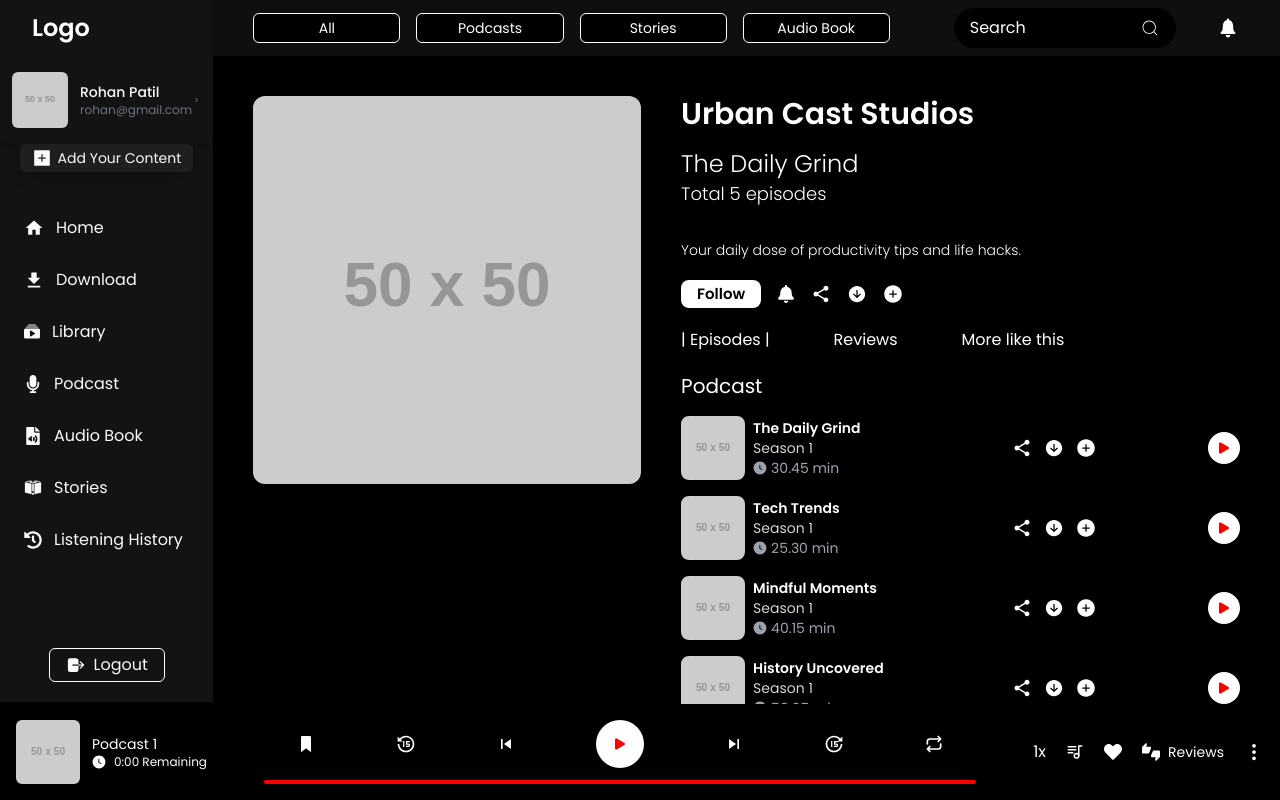
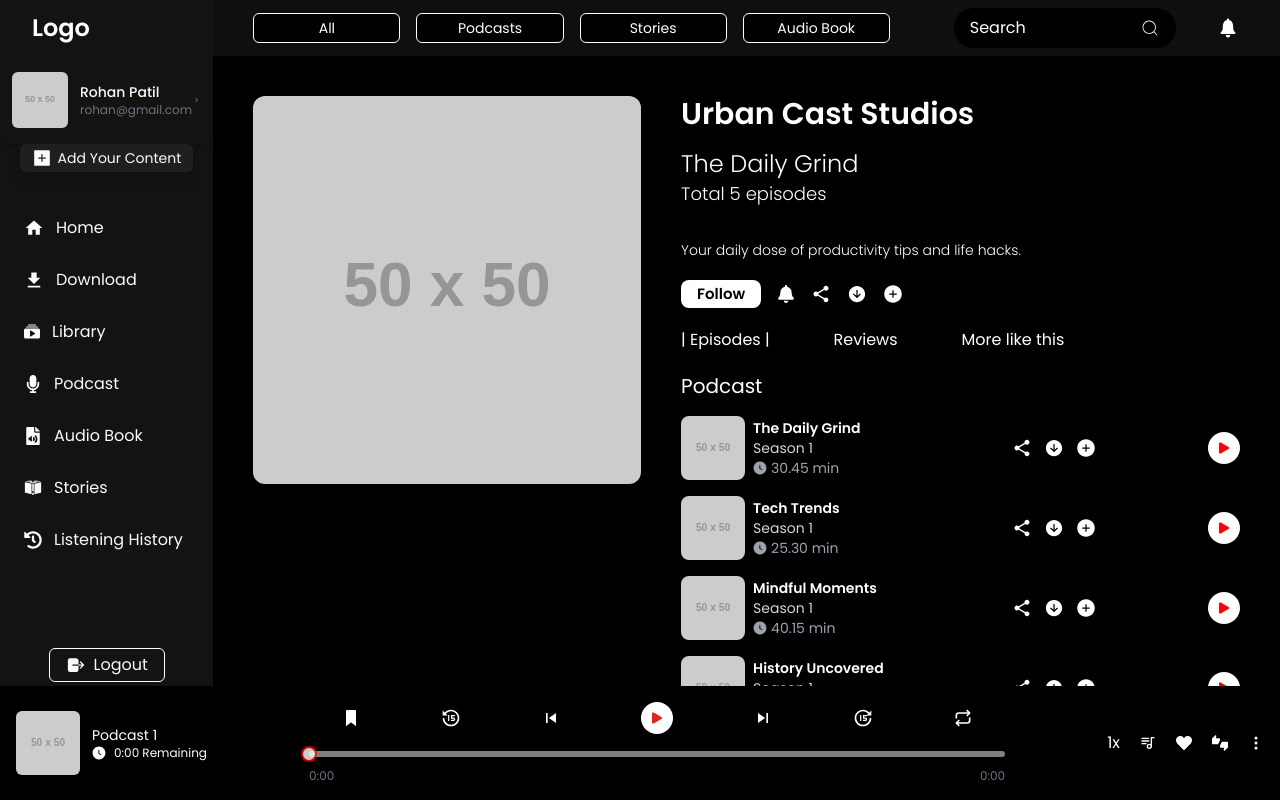
Before and after one commit to satishd01/podcast, a React (Vite) app in the folder podcast/: page /creator/1 in a window 1280 px wide. Both pictures are taken after a click on the element 1223 px from the left and 398 px from the top of the page. Shown: the top 800 px of the page. Built offline with nearby package versions, Linux system fonts and the light colour scheme; the HTML template or start-up script is replaced by a standard one.

Commit message:
fix: ProgressBar

```diff
--- a/podcast/package.json
+++ b/podcast/package.json
@@ -12,6 +12,7 @@
   "dependencies": {
     "@hello-pangea/dnd": "^17.0.0",
     "@reduxjs/toolkit": "^2.3.0",
+    "rc-slider": "^11.1.7",
     "react": "^18.3.1",
     "react-dom": "^18.3.1",
     "react-hot-toast": "^2.4.1",
--- a/podcast/src/components/Player/Player.jsx
+++ b/podcast/src/components/Player/Player.jsx
@@ -1,30 +1,27 @@
 import React, { useEffect, useRef, useState } from "react";
-import { BsThreeDotsVertical } from "react-icons/bs";
-import { FaHeart } from "react-icons/fa";
-import { GoClockFill } from "react-icons/go";
-import { IoIosBookmark } from "react-icons/io";
-import { IoPlay } from "react-icons/io5";
-import { FaPause } from "react-icons/fa";
-import { MdSkipPrevious, MdThumbsUpDown } from "react-icons/md";
-import { RiForward15Fill, RiReplay15Fill } from "react-icons/ri";
-import { TbPlaylist, TbRepeat } from "react-icons/tb";
-import { MdSkipNext } from "react-icons/md"; // Import skip next icon
-import { BiSkipPrevious } from "react-icons/bi"; // Import skip previous icon
+
 import { useSelector } from "react-redux";
-import { playerTitleLength } from "../../utils/constants";
 import PlayerOptions from "./PlayerOptions/PlayerOptions";
 import PlayNext from "./PlayNext/PlayNext";
 import ProgressBar from "./ProgressBar";
+import { GoClockFill } from "react-icons/go";
+import { IoIosBookmark } from "react-icons/io";
+import { RiForward15Fill, RiReplay15Fill } from "react-icons/ri";
+import { MdSkipNext, MdSkipPrevious, MdThumbsUpDown } from "react-icons/md";
+import { FaHeart, FaPause } from "react-icons/fa";
+import { IoPlay } from "react-icons/io5";
+import { TbPlaylist, TbRepeat } from "react-icons/tb";
+import { BsThreeDotsVertical } from "react-icons/bs";
 
 const Player = () => {
   const [isPlayerOptionOpen, setIsPlayerOptionOpen] = useState(false);
   const [isPlayNextOpen, setIsPlayNextOpen] = useState(false);
-  const [isPlaying, setIsPlaying] = useState(false); // Default is false (paused)
+  const [isPlaying, setIsPlaying] = useState(false);
   const [currentTime, setCurrentTime] = useState(0);
   const [duration, setDuration] = useState(0);
   const [speed, setSpeed] = useState(1);
   const [currentIndex, setCurrentIndex] = useState(0);
-  const [songs, setSongs] = useState([
+  const [songs] = useState([
     {
       name: "Podcast 1",
       audioUrl: "https://www.soundhelix.com/examples/mp3/SoundHelix-Song-2.mp3",
@@ -87,44 +84,25 @@ const Player = () => {
 
   const skipTime = (seconds) => {
     if (audioRef.current) {
-      let newTime = audioRef.current.currentTime + seconds;
-      newTime = Math.max(0, Math.min(newTime, duration));
+      const newTime = Math.max(
+        0,
+        Math.min(audioRef.current.currentTime + seconds, duration)
+      );
       handleSeek(newTime);
     }
   };
 
   const toggleSpeed = () => {
-    setSpeed((prevSpeed) => {
-      switch (prevSpeed) {
-        case 1:
-          return 1.25;
-        case 1.25:
-          return 1.5;
-        case 1.5:
-          return 1.75;
-        case 1.75:
-          return 2;
-        default:
-          return 1;
-      }
-    });
+    const speeds = [1, 1.25, 1.5, 1.75, 2];
+    const nextIndex = (speeds.indexOf(speed) + 1) % speeds.length;
+    setSpeed(speeds[nextIndex]);
   };
 
-  const playNextSong = () => {
-    if (currentIndex < songs.length - 1) {
-      setCurrentIndex(currentIndex + 1);
-    } else {
-      setCurrentIndex(0);
-    }
-  };
+  const playNextSong = () =>
+    setCurrentIndex((prev) => (prev + 1) % songs.length);
 
-  const playPreviousSong = () => {
-    if (currentIndex > 0) {
-      setCurrentIndex(currentIndex - 1);
-    } else {
-      setCurrentIndex(songs.length - 1);
-    }
-  };
+  const playPreviousSong = () =>
+    setCurrentIndex((prev) => (prev - 1 + songs.length) % songs.length);
 
   useEffect(() => {
     if (audioRef.current && isPlaying) {
@@ -147,46 +125,39 @@ const Player = () => {
             className="rounded-md w-12 h-12 md:w-16 md:h-16"
           />
           <div className="text-sm">
-            <p>
-              {songs[currentIndex].name.length > playerTitleLength
-                ? `${songs[currentIndex].name.slice(0, playerTitleLength)}....`
-                : songs[currentIndex].name}
-            </p>
+            <p>{songs[currentIndex].name}</p>
             <div className="flex items-center gap-2">
               <GoClockFill className="text-white" />
               <p className="text-xs">
-                {`${Math.floor((duration - currentTime) / 60)}:${
-                  Math.floor((duration - currentTime) % 60) < 10
-                    ? "0" + Math.floor((duration - currentTime) % 60)
-                    : Math.floor((duration - currentTime) % 60)
-                } Remaining`}
+                {`${Math.floor((duration - currentTime) / 60)}:${String(
+                  Math.floor((duration - currentTime) % 60)
+                ).padStart(2, "0")} Remaining`}
               </p>
             </div>
           </div>
         </div>
-        <div className="flex flex-col items-center md:justify-center gap-3 mb-4 sm:mb-0">
-          <div className="flex items-center justify-center gap-5 md:gap-20 px-8">
+        <div className="flex flex-col items-center gap-3 mb-4 sm:mb-0">
+          <div className="flex items-center gap-5 md:gap-20 px-8">
             <IoIosBookmark className="text-xl" />
             <RiReplay15Fill
               className="text-xl cursor-pointer"
               onClick={() => skipTime(-15)}
             />
             <MdSkipPrevious
-              className="text-white text-xl cursor-pointer"
+              className="text-xl cursor-pointer"
               onClick={playPreviousSong}
             />
-
             <div
-              className="md:p-4 p-2 rounded-full flex items-center justify-center bg-white cursor-pointer"
+              className="p-2 rounded-full bg-white cursor-pointer"
               onClick={togglePlayPause}>
               {isPlaying ? (
-                <FaPause className="text-[#FF0000]" />
+                <FaPause className="text-red-600" />
               ) : (
-                <IoPlay className="text-[#FF0000]" />
+                <IoPlay className="text-red-600" />
               )}
             </div>
             <MdSkipNext
-              className="text-white text-xl cursor-pointer"
+              className="text-xl cursor-pointer"
               onClick={playNextSong}
             />
             <RiForward15Fill
@@ -195,30 +166,25 @@ const Player = () => {
             />
             <TbRepeat className="text-xl" />
           </div>
-          <div className="w-full md:px-0">
+          <div className="w-full">
             <ProgressBar
               duration={duration}
               currentTime={currentTime}
               onSeek={handleSeek}
-              playbackSpeed={speed}
             />
           </div>
         </div>
-        <div className="flex items-center justify-center gap-5 text-lg">
-          <p className="text-[1rem]" onClick={toggleSpeed}>
+        <div className="flex items-center gap-5">
+          <p onClick={toggleSpeed} className="cursor-pointer">
             {speed}x
           </p>
           <TbPlaylist
-            className="text-white cursor-pointer"
+            className="cursor-pointer"
             onClick={() => setIsPlayNextOpen((prev) => !prev)}
           />
-          <FaHeart className="text-white text-lg" />
-          <div className="flex items-center gap-2">
-            <MdThumbsUpDown className="text-white" />
-            <p className="text-sm">Reviews</p>
-          </div>
+          <FaHeart />
+          <MdThumbsUpDown />
           <BsThreeDotsVertical
-            className="text-white text-xl cursor-pointer"
             onClick={() => setIsPlayerOptionOpen((prev) => !prev)}
           />
         </div>
--- a/podcast/src/components/Player/ProgressBar.jsx
+++ b/podcast/src/components/Player/ProgressBar.jsx
@@ -1,75 +1,37 @@
-import React, { useState, useEffect } from "react";
+import React from "react";
+import Slider from "rc-slider";
+import "rc-slider/assets/index.css";
 
-const ProgressBar = ({ duration, currentTime, onSeek, playbackSpeed }) => {
-  // Adjust the progress calculation based on the playback speed
-  const adjustedCurrentTime = currentTime * playbackSpeed; // Modify the time based on speed
-  const progress = (adjustedCurrentTime / duration) * 100;
-
-  // Handle click on the progress bar (desktop or mobile)
-  const handleProgressClick = (e) => {
-    const rect = e.target.getBoundingClientRect();
-    const offsetX = e.clientX
-      ? e.clientX - rect.left
-      : e.touches[0].clientX - rect.left;
-    const newTime = (offsetX / rect.width) * duration;
-    onSeek(newTime); // Seek to the clicked position
+const ProgressBar = ({ duration, currentTime, onSeek }) => {
+  const handleChange = (value) => {
+    onSeek(value);
   };
 
-  // Handle dragging the progress bar
-  const [isDragging, setIsDragging] = useState(false);
-  const handleDragStart = (e) => {
-    e.preventDefault(); // Prevent default behavior (like text selection)
-    setIsDragging(true);
+  const formatTime = (time) => {
+    const minutes = Math.floor(time / 60);
+    const seconds = Math.floor(time % 60);
+    return `${minutes}:${seconds < 10 ? "0" + seconds : seconds}`;
   };
 
-  const handleDragEnd = () => {
-    setIsDragging(false);
-  };
-
-  const handleDrag = (e) => {
-    if (isDragging) {
-      const rect = e.target.getBoundingClientRect();
-      const offsetX = e.clientX
-        ? e.clientX - rect.left
-        : e.touches[0].clientX - rect.left;
-      const newTime = (offsetX / rect.width) * duration;
-      onSeek(newTime); // Seek to the dragged position
-    }
-  };
-
-  useEffect(() => {
-    // Ensure progress doesn't go over 100%
-    if (progress > 100) {
-      onSeek(duration); // Prevent seeking past the end of the track
-    }
-  }, [adjustedCurrentTime, progress, duration, onSeek]);
-
   return (
-    <div
-      style={{
-        width: "100%",
-        backgroundColor: "white",
-        height: "4px",
-        borderRadius: "2px",
-        overflow: "hidden",
-        cursor: "pointer",
-      }}
-      onClick={handleProgressClick} // Click to seek
-      onMouseDown={handleDragStart} // Mouse down to start dragging
-      onMouseUp={handleDragEnd} // Mouse up to stop dragging
-      onMouseMove={handleDrag} // Mouse move to drag
-      onTouchStart={handleDragStart} // Touch start to start dragging on mobile
-      onTouchEnd={handleDragEnd} // Touch end to stop dragging on mobile
-      onTouchMove={handleDrag} // Touch move to drag on mobile
-    >
-      <div
-        style={{
-          width: `${Math.min(progress, 100)}%`, // Limit the width to 100%
-          backgroundColor: "red",
-          height: "100%",
-          transition: "width 0.2s linear",
+    <div className="w-full">
+      <Slider
+        min={0}
+        max={duration}
+        value={currentTime}
+        onChange={handleChange}
+        trackStyle={{ backgroundColor: "red", height: "6px" }}
+        railStyle={{ backgroundColor: "gray", height: "6px" }}
+        handleStyle={{
+          borderColor: "red",
+          height: "16px",
+          width: "16px",
         }}
       />
+      <div className="flex justify-between mt-2 text-xs text-gray-500">
+        <span>{formatTime(currentTime)}</span>
+        <span>{formatTime(duration)}</span>
+      </div>
     </div>
   );
 };
```
Also changed, not shown: 1 other file (tests, documents, lock files or other folders).
